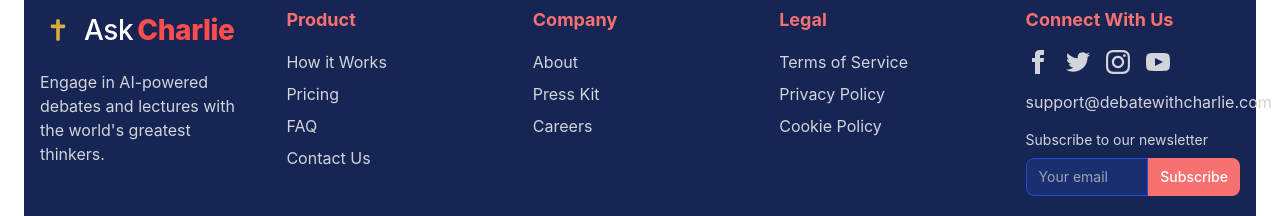
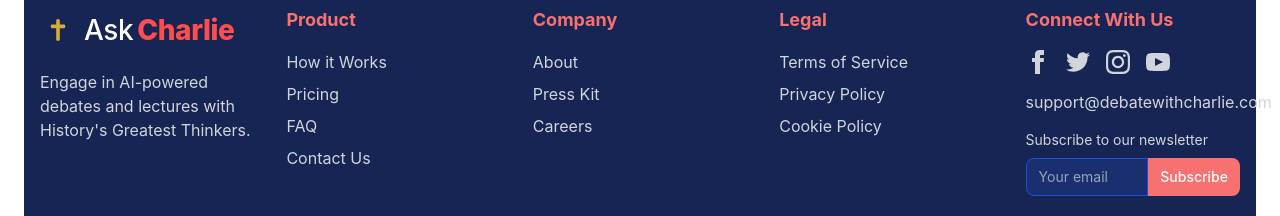
Before and after one commit to stroka22/ask-charlie, a React (Vite) app: page / in a window 1280 px wide. Shown: the part 906-1122 px from the top of the page. Built offline with nearby package versions, Linux system fonts and the light colour scheme; no server answers; the database is empty.

Commit message:
Footer: tagline -> 'History\'s Greatest Thinkers'

```diff
--- a/src/components/Footer.jsx
+++ b/src/components/Footer.jsx
@@ -23,7 +23,7 @@
           <div className="col-span-1 md:col-span-2 lg:col-span-1">
             <Bot360Logo variant="light" size="lg" className="mb-4" />
             <p className="text-gray-300 mt-4">
-              Engage in AI-powered debates and lectures with the world's greatest thinkers.
+              Engage in AI-powered debates and lectures with History's Greatest Thinkers.
             </p>
           </div>
 
```
